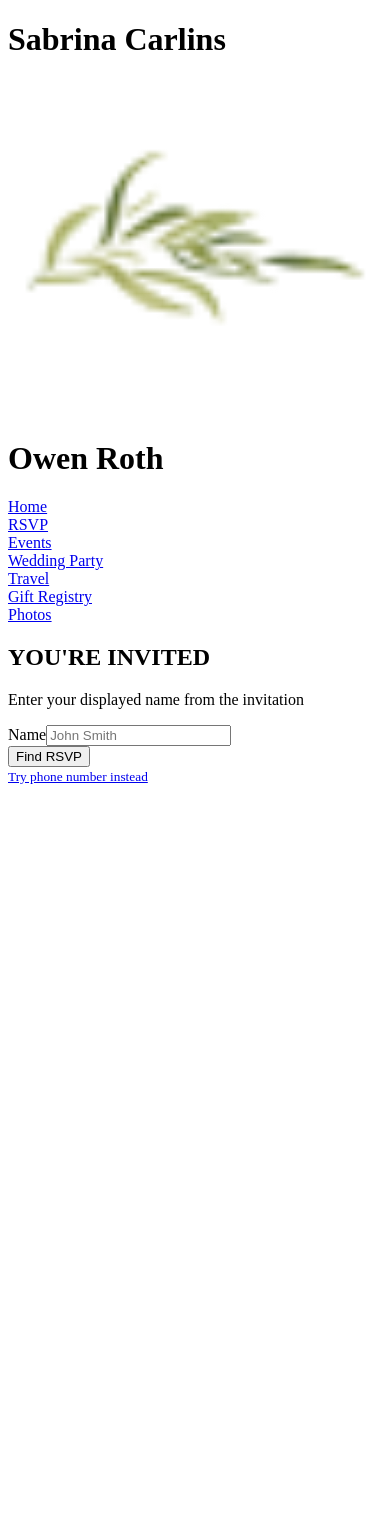
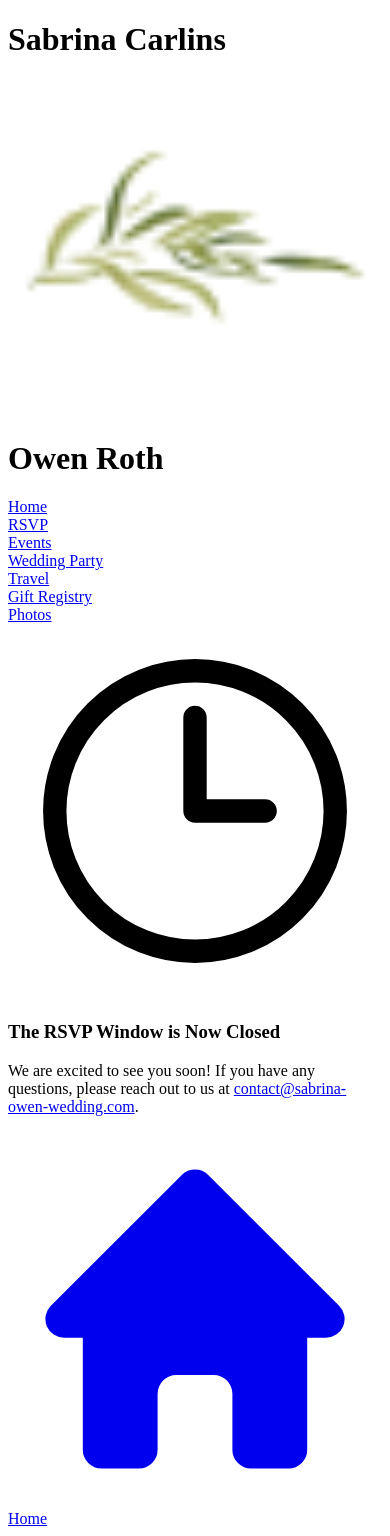
Before and after one commit to oroth8/owensabrina, a Next.js app: page /rsvp in a window 390 px wide. Before the commit the page ends 844 px from the top, so only its background shows below. Built offline with nearby package versions, Linux system fonts and the light colour scheme; a web font is replaced by a local one.

Commit message:
disable rsvp

```diff
--- /dev/null
+++ b/components/RsvpDone.tsx
@@ -0,0 +1,45 @@
+import { HomeIcon } from "@heroicons/react/20/solid";
+import Link from "next/link";
+
+export default function Empty() {
+  return (
+    <div className="text-center font-display">
+      <svg
+        className="mx-auto h-12 w-12 text-gray-400"
+        xmlns="http://www.w3.org/2000/svg"
+        fill="none"
+        viewBox="0 0 24 24"
+        strokeWidth={1.5}
+        stroke="currentColor"
+      >
+        <path
+          strokeLinecap="round"
+          strokeLinejoin="round"
+          d="M12 6v6h4.5m4.5 0a9 9 0 11-18 0 9 9 0 0118 0z"
+        />
+      </svg>
+
+      <h3 className="mt-2 text-sm font-medium text-green-dark">
+        The RSVP Window is Now Closed
+      </h3>
+      <p className="mt-1 text-sm text-green-primary">
+        We are excited to see you soon! If you have any questions, please reach
+        out to us at{" "}
+        <a href="mailto:contact@sabrina-owen-wedding.com">
+          contact@sabrina-owen-wedding.com
+        </a>
+        .
+      </p>
+      <div className="mt-6">
+        <Link
+          href="/"
+          type="button"
+          className="inline-flex items-center rounded uppercase border border-transparent bg-green-primary text-white px-4 py-2 text-sm font-medium text-white shadow-sm hover:bg-green-dark focus:outline-none focus:ring-2 focus:ring-green-primary focus:ring-offset-2"
+        >
+          <HomeIcon className="-ml-1 mr-2 h-5 w-5" aria-hidden="true" />
+          Home
+        </Link>
+      </div>
+    </div>
+  );
+}
--- a/components/error/Error.tsx
+++ b/components/error/Error.tsx
@@ -28,8 +28,8 @@ export default function Error({ statusCode }: Props) {
                 <p className="mt-1 text-base text-green-primary">
                   If you are still experiencing issues please contact{" "}
                   <span className="text-green-dark underline">
-                    <a href="mailto:rothowen27@gmail.com">
-                      rothowen27@gmail.com
+                    <a href="mailto:contact@sabrina-owen-wedding.com">
+                      contact@sabrina-owen-wedding.com
                     </a>
                   </span>
                 </p>
@@ -42,7 +42,7 @@ export default function Error({ statusCode }: Props) {
                   Go back home
                 </Link>
                 <a
-                  href="mailto:rothowen27@gmail.com"
+                  href="mailto:contact@sabrina-owen-wedding.com"
                   className="inline-flex items-center rounded border border-transparent bg-green-primary px-4 py-2 text-sm font-medium text-white hover:bg-green-dark focus:outline-none focus:ring-2 focus:ring-indigo-500 focus:ring-offset-2"
                 >
                   Contact support
--- a/next.config.js
+++ b/next.config.js
@@ -8,9 +8,14 @@ const nextConfig = {
         destination: "/",
         permanent: true,
       },
+      {
+        source: "/rsvp/:path*",
+        destination: "/rsvp",
+        permanent: true,
+      },
     ];
   },
-}
+};
 
 // Injected content via Sentry wizard below
 
--- a/pages/_error.js
+++ b/pages/_error.js
@@ -30,7 +30,6 @@ const CustomErrorComponent = (props) => {
 };
 
 CustomErrorComponent.getInitialProps = async (contextData) => {
-
   // This will contain the status code of the response
   return NextErrorComponent.getInitialProps(contextData);
 };
--- a/pages/rsvp/index.tsx
+++ b/pages/rsvp/index.tsx
@@ -3,38 +3,9 @@ import Layout from "../../components/nav/Layout";
 import type { NextPageWithLayout } from ".././_app";
 import Nav from "../../components/nav/Nav";
 import Tags from "../../components/Tags";
-import Link from "next/link";
-import { useState } from "react";
-import NameTable from "../../components/NameTable";
-import LoadingButton from "../../components/LoadingButton";
-import { RsvpApiResponse } from "../../helpers/types";
-import Alert from "../../components/Alert";
+import RsvpDone from "../../components/RsvpDone";
 
 const Page: NextPageWithLayout = () => {
-  const [data, setData] = useState<RsvpApiResponse | null>(null);
-  const [isLoading, setLoading] = useState(false);
-  const [name, setName] = useState("");
-
-  const handleSubmit = (e: React.FormEvent<HTMLFormElement>) => {
-    e.preventDefault();
-    fetchRsvp(name.toLocaleLowerCase());
-  };
-
-  const fetchRsvp = async (name: FormDataEntryValue | null) => {
-    if (name === null) return;
-    const url = `/api/rsvp/name-search?name=${name}`;
-    setLoading(true);
-    try {
-      const res = await fetch(url);
-      const dataRes = await res.json();
-      setData(dataRes);
-      setLoading(false);
-    } catch (err) {
-      console.log(err);
-      setLoading(false);
-    }
-  };
-
   return (
     <>
       <Tags
@@ -44,41 +15,7 @@ const Page: NextPageWithLayout = () => {
         }
       />
       <Nav />
-      {data && data.rsvp ? (
-        <NameTable rsvp={data} />
-      ) : (
-        <div className="text-green-primary uppercase text-center font-display py-10 sm:py-20 tracking-widest px-10">
-          {data && data.error && <Alert message={data.error} />}
-          <h2 className="text-3xl">YOU&apos;RE INVITED</h2>
-          <div className="bg-green-primary h-1 w-48 my-8 sm:my-16 mx-auto"></div>
-          <p className="text-xl sm:text-2xl">
-            Enter your displayed name from the invitation
-          </p>
-
-          <form onSubmit={handleSubmit}>
-            <div className="mt-4">
-              <label htmlFor="name" className="sr-only">
-                Name
-              </label>
-              <input
-                type="text"
-                name="name"
-                id="name"
-                className="block w-full p-2 mx-auto max-w-xl border-gray border rounded h-10 shadow-sm focus:border-green-primary focus:outline-green-primary focus:ring-green-primary sm:text-sm text-green-dark"
-                placeholder="John Smith"
-                autoComplete="name"
-                required
-                value={name}
-                onChange={(e) => setName(e.target.value)}
-              />
-            </div>
-            <LoadingButton isLoading={isLoading} label={"Find RSVP"} />
-          </form>
-          <Link href="/rsvp/phone" className="block mt-4 hover:text-green-dark">
-            <small>Try phone number instead</small>
-          </Link>
-        </div>
-      )}
+      <RsvpDone />
     </>
   );
 };
```
Also changed, not shown: components/NameTable.tsx (+7 -5 lines), components/RsvpForm.tsx (+3 -4 lines), components/RsvpIndex.tsx (added, +90 -0 lines), components/error/FormError.tsx (+7 -7 lines), pages/api/forms/guest/find/[name].tsx (line endings or trailing spaces), pages/api/forms/phone/[phone].tsx (line endings or trailing spaces), pages/api/forms/update.tsx (line endings or trailing spaces).
